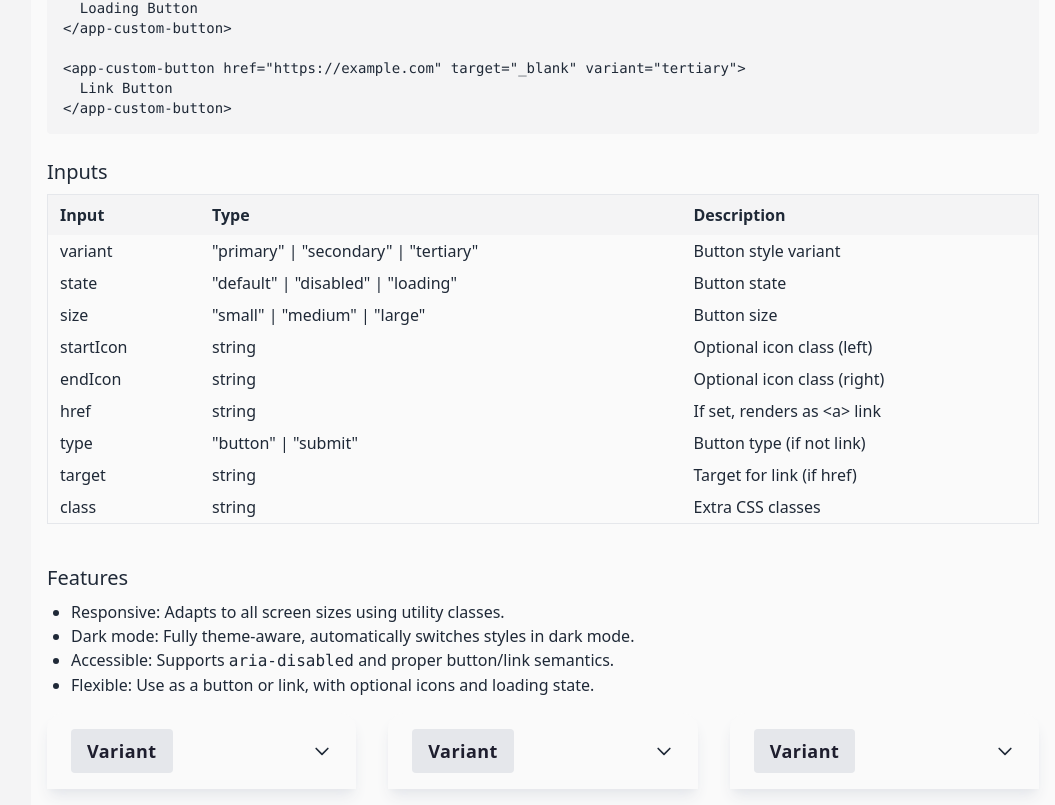
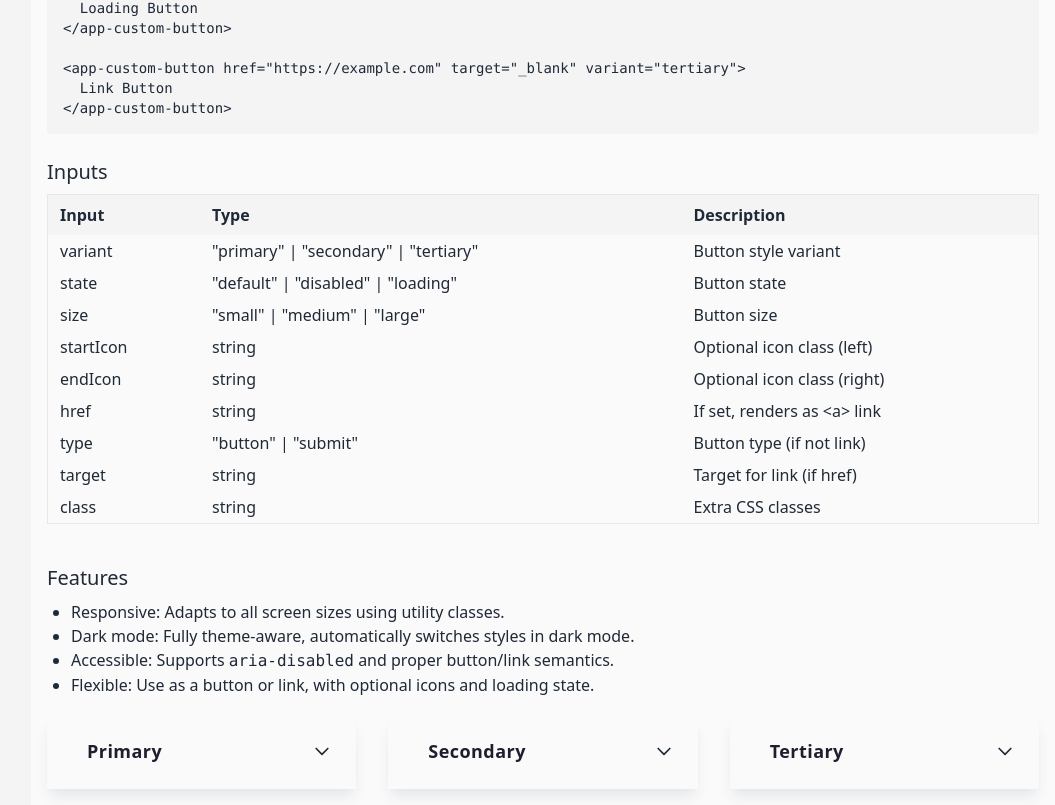
Before and after one commit to xekurt/button-editor, an Angular app: page /documentation in a window 1280 px wide. Shown: the part 563-1368 px from the top of the page, without its empty margins (225-1280 px from the left). Built offline with nearby package versions, Linux system fonts and the light colour scheme.

Commit message:
enhance dropdown styling

```diff
--- a/src/app/components/dropdown/dropdown.html
+++ b/src/app/components/dropdown/dropdown.html
@@ -7,9 +7,9 @@
     type="button"
   >
     <span
-      class="inline-block rounded bg-neutral-200 px-4 py-2 text-lg font-bold tracking-wide text-neutral-800 capitalize dark:bg-neutral-700 dark:text-neutral-100"
+      class="0 inline-block rounded bg-transparent px-4 py-2 text-lg font-bold tracking-wide text-neutral-800 capitalize dark:text-neutral-100"
     >
-      {{ title }} Variant
+      {{ title }}
     </span>
     <svg
       [ngClass]="{
--- a/src/app/modules/documentation-module/components/button-list/button-list.component.html
+++ b/src/app/modules/documentation-module/components/button-list/button-list.component.html
@@ -1,6 +1,6 @@
 <div class="grid grid-cols-1 gap-8 md:grid-cols-3">
   <ng-container *ngFor="let variant of variants; let i = index">
-    <dropdown>
+    <dropdown [title]="variant">
       <button-card [variant]="variant" />
     </dropdown>
   </ng-container>
```
